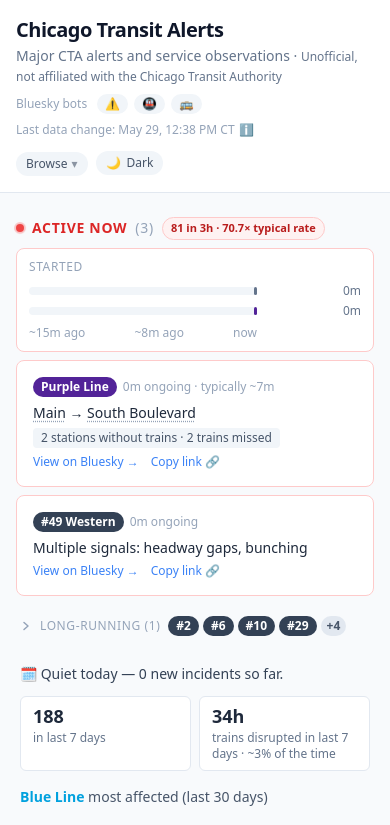
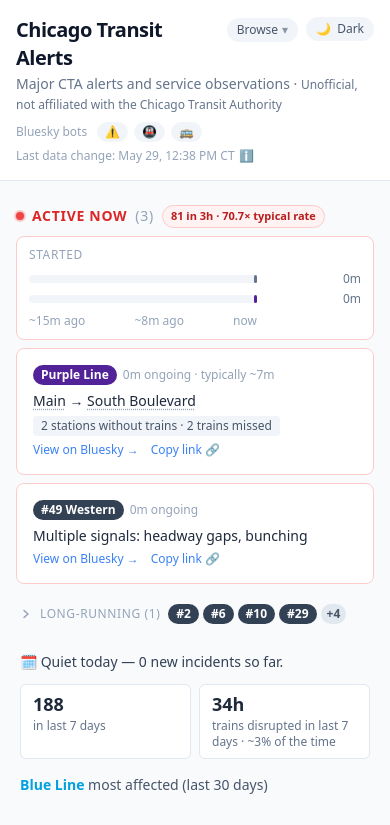
Before and after one commit to cailinpitt/chicago-transit-alerts, a React (Vite) app: page / in a window 390 px wide. Shown: the top 825 px of the page. Built offline with nearby package versions, Linux system fonts and the light colour scheme.

Commit message:
Tighten mobile header so controls share the title row

```diff
--- a/src/components/Header.jsx
+++ b/src/components/Header.jsx
@@ -79,9 +79,12 @@ export default function Header({
 
   return (
     <header className="bg-white dark:bg-gh-surface border-b border-slate-200 dark:border-gh-border">
-      <div className="max-w-5xl mx-auto px-4 py-4 flex flex-col sm:flex-row sm:items-start sm:justify-between gap-3 sm:gap-4">
-        <div className="min-w-0 relative">
-          <h1 className="text-xl font-bold text-slate-900 dark:text-slate-100 tracking-tight">
+      <div className="max-w-5xl mx-auto px-4 py-4">
+        {/* Top row: title + controls share a line at every width, so the
+            controls no longer stack into a separate block below the meta on
+            mobile (which pushed page content past the fold). */}
+        <div className="flex items-start justify-between gap-3">
+          <h1 className="min-w-0 text-xl font-bold text-slate-900 dark:text-slate-100 tracking-tight">
             <button
               type="button"
               onClick={onResetFilters}
@@ -91,13 +94,36 @@ export default function Header({
               Chicago Transit Alerts
             </button>
           </h1>
+          <div className="relative flex items-center gap-2 flex-shrink-0">
+            <BrowseMenu alerts={alerts} observations={observations} align="responsive" />
+            <button
+              type="button"
+              onClick={onToggleDark}
+              className="inline-flex items-center gap-1.5 px-2.5 py-1 rounded-full text-xs font-medium bg-slate-100 dark:bg-gh-subtle text-slate-600 dark:text-slate-300 hover:bg-slate-200 dark:hover:bg-gh-border transition-colors"
+              aria-label="Toggle dark mode"
+            >
+              {dark ? '☀️' : '🌙'}
+              <span>{dark ? 'Light' : 'Dark'}</span>
+            </button>
+            {/* Last updated — beside the toggle on sm+; folded into the meta
+                row below on mobile to keep this row short. */}
+            {updatedStr && (
+              <div className="hidden sm:flex items-center text-xs text-slate-400 dark:text-slate-500 whitespace-nowrap">
+                <span>Last data change: {updatedStr}</span>
+                <InfoPopover>{FRESHNESS_NOTE}</InfoPopover>
+              </div>
+            )}
+          </div>
+        </div>
         <p className="text-sm text-slate-500 dark:text-slate-400 mt-0.5">
           Major CTA alerts and service observations &middot;{' '}
           <span className="text-xs">
             Unofficial, not affiliated with the Chicago Transit Authority
           </span>
         </p>
-          <div className="flex flex-wrap items-center gap-1.5 mt-2">
+        {/* Meta row: bot links, plus the last-updated note on mobile. */}
+        <div className="relative flex flex-wrap items-center gap-x-3 gap-y-1.5 mt-2">
+          <div className="flex flex-wrap items-center gap-1.5">
             <span className="text-xs text-slate-400 dark:text-slate-500 mr-1">Bluesky bots</span>
             {BOTS.map((bot) => (
               <a
@@ -112,28 +138,8 @@ export default function Header({
               </a>
             ))}
           </div>
-          {/* Last updated — below bots on mobile, hidden on sm+ (shown in right column) */}
           {updatedStr && (
-            <div className="sm:hidden flex items-center text-xs text-slate-400 dark:text-slate-500 mt-2">
-              <span>Last data change: {updatedStr}</span>
-              <InfoPopover>{FRESHNESS_NOTE}</InfoPopover>
-            </div>
-          )}
-        </div>
-        <div className="relative flex items-center gap-2 sm:pt-1 flex-shrink-0 self-start">
-          <BrowseMenu alerts={alerts} observations={observations} align="responsive" />
-          <button
-            type="button"
-            onClick={onToggleDark}
-            className="inline-flex items-center gap-1.5 px-2.5 py-1 rounded-full text-xs font-medium bg-slate-100 dark:bg-gh-subtle text-slate-600 dark:text-slate-300 hover:bg-slate-200 dark:hover:bg-gh-border transition-colors"
-            aria-label="Toggle dark mode"
-          >
-            {dark ? '☀️' : '🌙'}
-            <span>{dark ? 'Light' : 'Dark'}</span>
-          </button>
-          {/* Last updated — right of toggle on sm+, hidden on mobile */}
-          {updatedStr && (
-            <div className="hidden sm:flex items-center text-xs text-slate-400 dark:text-slate-500 whitespace-nowrap">
+            <div className="sm:hidden flex items-center text-xs text-slate-400 dark:text-slate-500">
               <span>Last data change: {updatedStr}</span>
               <InfoPopover>{FRESHNESS_NOTE}</InfoPopover>
             </div>
```
Lines whose indentation alone changed are shown as unchanged.
